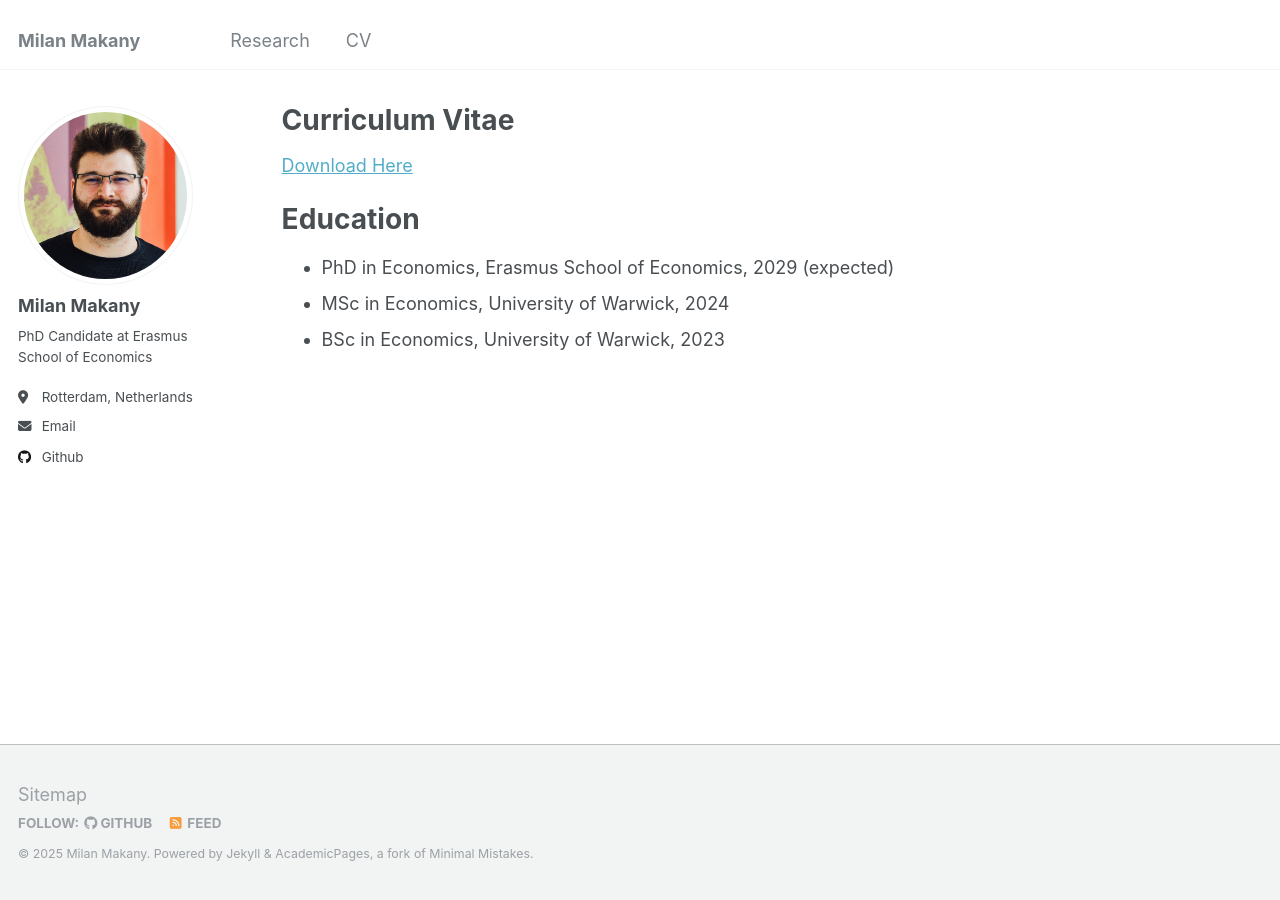
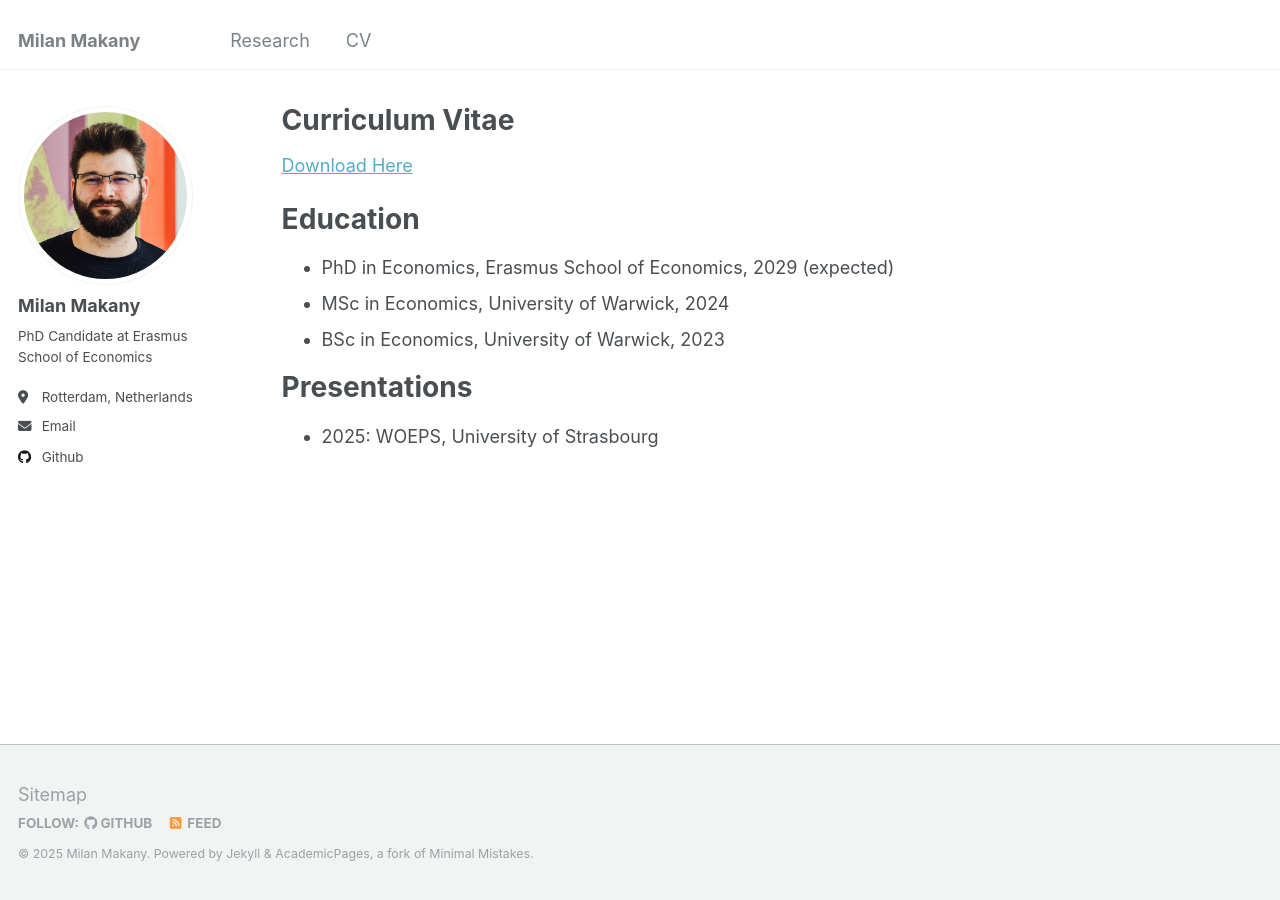
Before and after one commit to makany-milan/makany-milan.github.io, a Jekyll site: the page built from _pages/cv.md, in a window 1280 px wide. Built offline with Jekyll 4.4.1, drawn with Linux system fonts in a browser that asks for light colours.

Commit message:
updated cv

```diff
--- a/_pages/cv.md
+++ b/_pages/cv.md
@@ -16,3 +16,7 @@ Education
 * PhD in Economics, Erasmus School of Economics, 2029 (expected)
 * MSc in Economics, University of Warwick, 2024
 * BSc in Economics, University of Warwick, 2023
+
+Presentations
+======
+* 2025: WOEPS, University of Strasbourg
```
